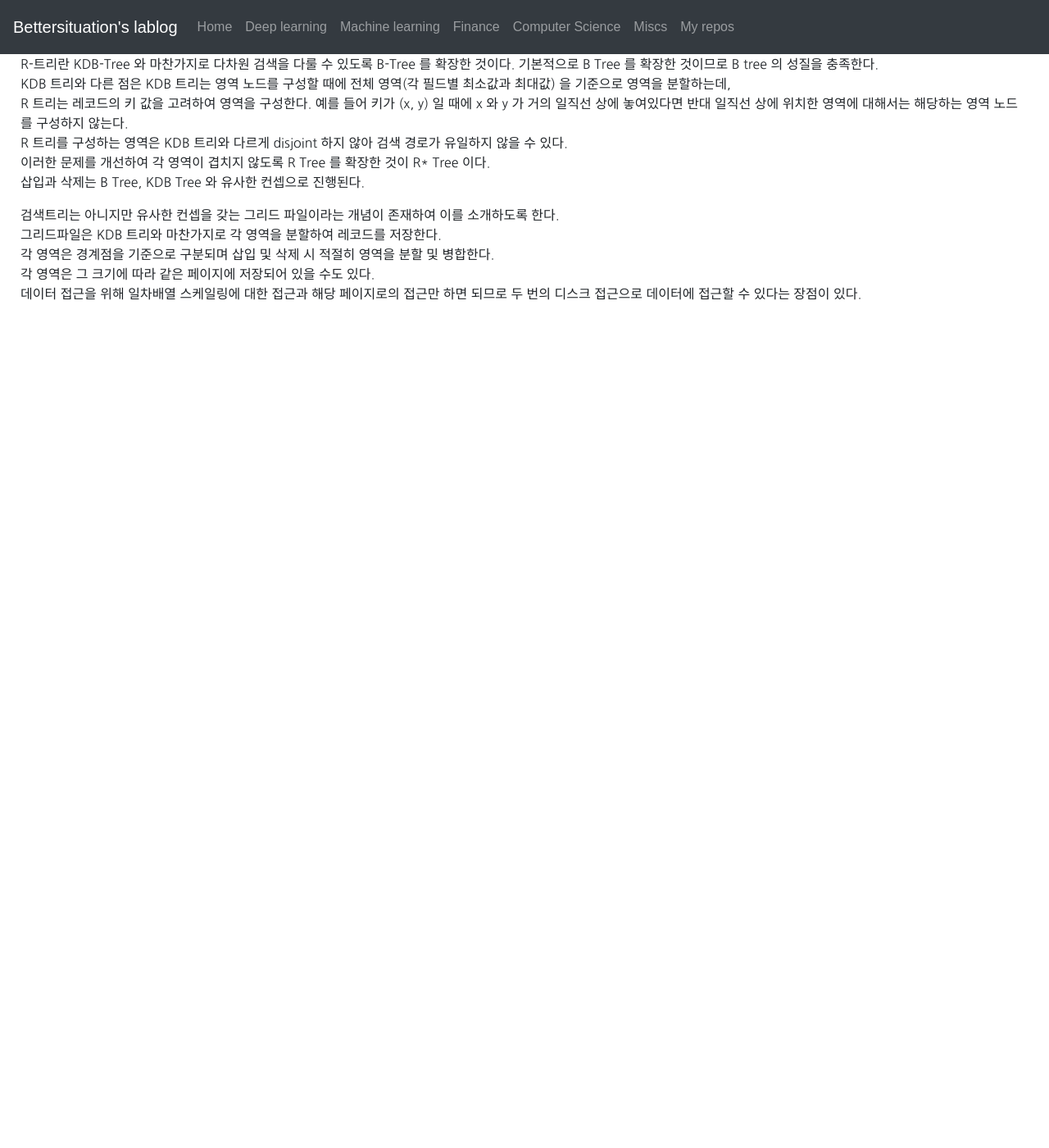
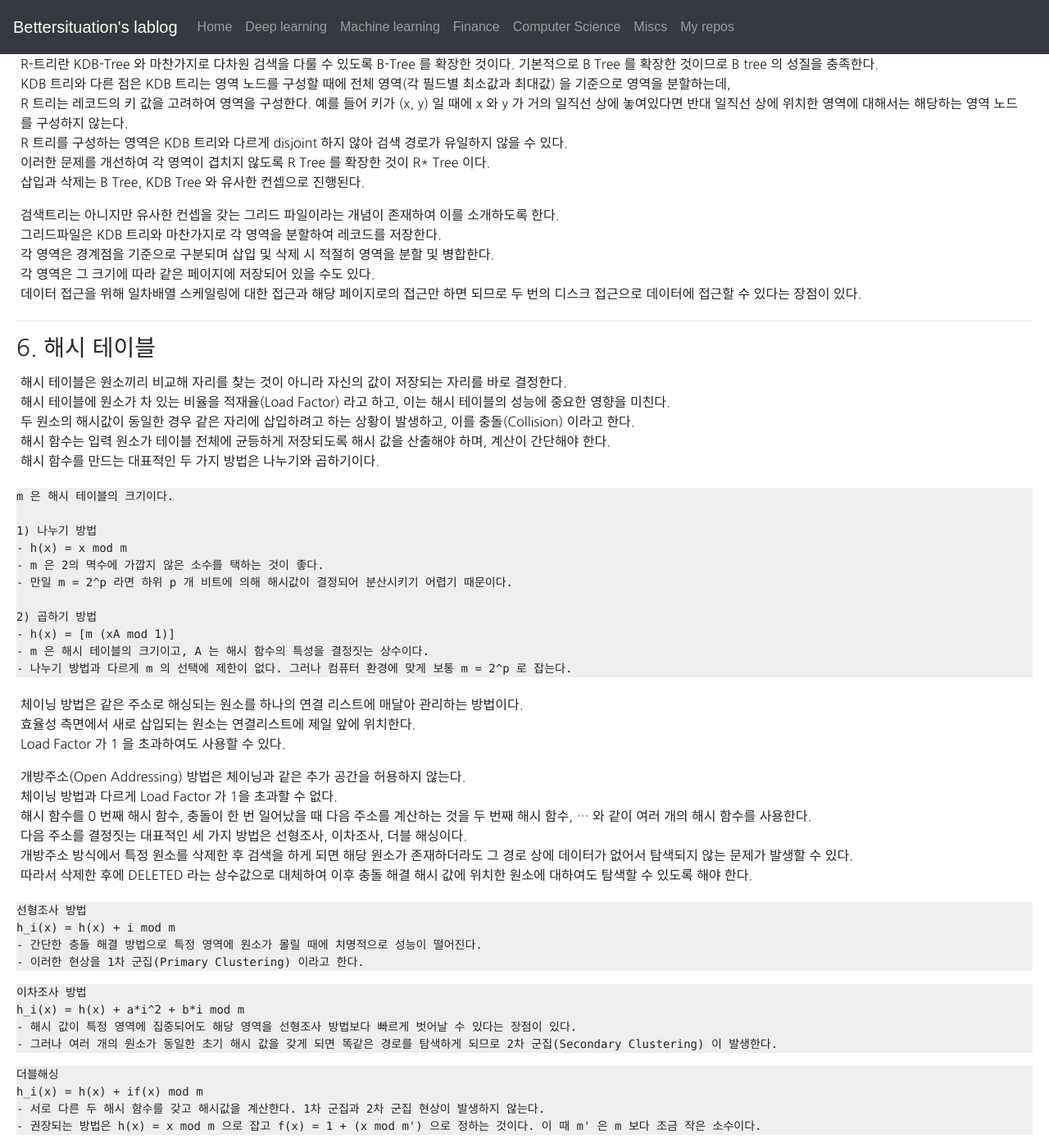
Before and after one commit to bettersituation/bettersituation.github.io, a Jekyll site: the page built from _posts/2020-07-01-computer-science-algorithms.md, in a window 1280 px wide and 1400 px high, scrolled down 4487 px. Shown: the whole window at 82% size. Built offline with Jekyll 4.4.1, drawn with Linux system fonts in a browser that asks for light colours; some web fonts are replaced; formulas are drawn with MathJax 3; before the commit the page ends 4878 px from its top, so only the background shows below that.

Commit message:
hash table

````diff
--- a/_posts/2020-07-01-computer-science-algorithms.md
+++ b/_posts/2020-07-01-computer-science-algorithms.md
@@ -235,3 +235,63 @@ R 트리를 구성하는 영역은 KDB 트리와 다르게 disjoint 하지 않
 - 각 영역은 경계점을 기준으로 구분되며 삽입 및 삭제 시 적절히 영역을 분할 및 병합한다.
 - 각 영역은 그 크기에 따라 같은 페이지에 저장되어 있을 수도 있다.
 - 데이터 접근을 위해 일차배열 스케일링에 대한 접근과 해당 페이지로의 접근만 하면 되므로 두 번의 디스크 접근으로 데이터에 접근할 수 있다는 장점이 있다.
+
+---
+
+### 6. 해시 테이블
+
+- 해시 테이블은 원소끼리 비교해 자리를 찾는 것이 아니라 자신의 값이 저장되는 자리를 바로 결정한다.
+- 해시 테이블에 원소가 차 있는 비율을 적재율(Load Factor) 라고 하고, 이는 해시 테이블의 성능에 중요한 영향을 미친다.
+- 두 원소의 해시값이 동일한 경우 같은 자리에 삽입하려고 하는 상황이 발생하고, 이를 충돌(Collision) 이라고 한다.
+- 해시 함수는 입력 원소가 테이블 전체에 균등하게 저장되도록 해시 값을 산출해야 하며, 계산이 간단해야 한다.
+- 해시 함수를 만드는 대표적인 두 가지 방법은 나누기와 곱하기이다.
+
+```
+m 은 해시 테이블의 크기이다.
+
+1) 나누기 방법
+- h(x) = x mod m
+- m 은 2의 멱수에 가깝지 않은 소수를 택하는 것이 좋다.
+- 만일 m = 2^p 라면 하위 p 개 비트에 의해 해시값이 결정되어 분산시키기 어렵기 때문이다.
+
+2) 곱하기 방법
+- h(x) = [m (xA mod 1)]
+- m 은 해시 테이블의 크기이고, A 는 해시 함수의 특성을 결정짓는 상수이다.
+- 나누기 방법과 다르게 m 의 선택에 제한이 없다. 그러나 컴퓨터 환경에 맞게 보통 m = 2^p 로 잡는다.
+```
+
+
+- 체이닝 방법은 같은 주소로 해싱되는 원소를 하나의 연결 리스트에 매달아 관리하는 방법이다.
+- 효율성 측면에서 새로 삽입되는 원소는 연결리스트에 제일 앞에 위치한다.
+- Load Factor 가 1 을 초과하여도 사용할 수 있다.
+
+
+- 개방주소(Open Addressing) 방법은 체이닝과 같은 추가 공간을 허용하지 않는다.
+- 체이닝 방법과 다르게 Load Factor 가 1을 초과할 수 없다.
+- 해시 함수를 0 번째 해시 함수, 충돌이 한 번 일어났을 때 다음 주소를 계산하는 것을 두 번째 해시 함수, ... 와 같이 여러 개의 해시 함수를 사용한다.
+- 다음 주소를 결정짓는 대표적인 세 가지 방법은 선형조사, 이차조사, 더블 해싱이다.
+- 개방주소 방식에서 특정 원소를 삭제한 후 검색을 하게 되면 해당 원소가 존재하더라도 그 경로 상에 데이터가 없어서 탐색되지 않는 문제가 발생할 수 있다.
+- 따라서 삭제한 후에 DELETED 라는 상수값으로 대체하여 이후 충돌 해결 해시 값에 위치한 원소에 대하여도 탐색할 수 있도록 해야 한다.
+
+```
+선형조사 방법
+h_i(x) = h(x) + i mod m
+- 간단한 충돌 해결 방법으로 특정 영역에 원소가 몰릴 때에 치명적으로 성능이 떨어진다.
+- 이러한 현상을 1차 군집(Primary Clustering) 이라고 한다.
+```
+
+
+```
+이차조사 방법
+h_i(x) = h(x) + a*i^2 + b*i mod m
+- 해시 값이 특정 영역에 집중되어도 해당 영역을 선형조사 방법보다 빠르게 벗어날 수 있다는 장점이 있다.
+- 그러나 여러 개의 원소가 동일한 초기 해시 값을 갖게 되면 똑같은 경로를 탐색하게 되므로 2차 군집(Secondary Clustering) 이 발생한다.
+```
+
+
+```
+더블해싱
+h_i(x) = h(x) + if(x) mod m
+- 서로 다른 두 해시 함수를 갖고 해시값을 계산한다. 1차 군집과 2차 군집 현상이 발생하지 않는다.
+- 권장되는 방법은 h(x) = x mod m 으로 잡고 f(x) = 1 + (x mod m') 으로 정하는 것이다. 이 때 m' 은 m 보다 조금 작은 소수이다.
+```
````
